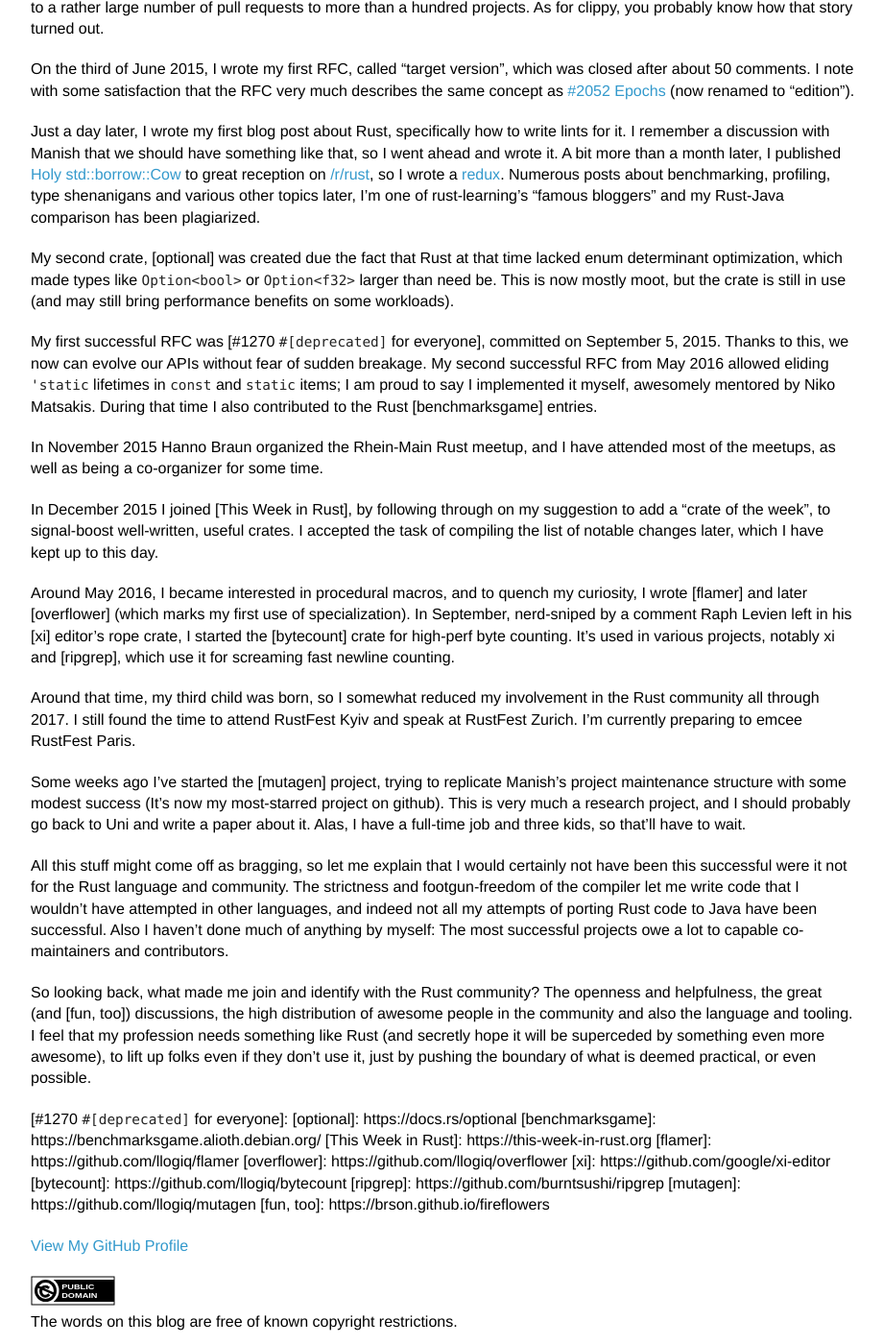
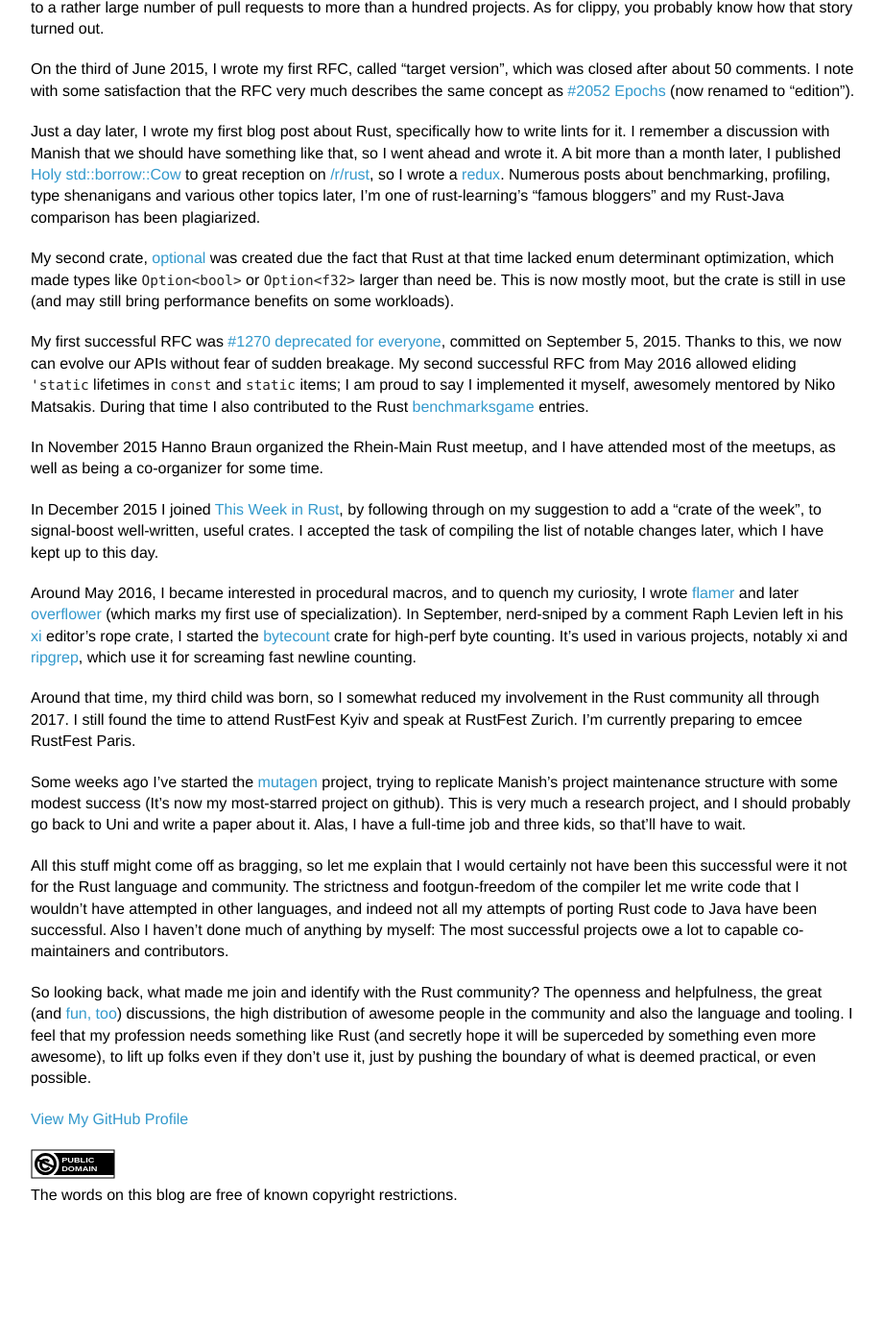
Before and after one commit to llogiq/llogiq.github.io, a Jekyll site: the page built from _posts/2018-05-15-story.md, in a window 1280 px wide and 1400 px high, scrolled down 652 px. Shown: the whole window at 96% size, without its empty margins (178-1098 px from the left). Built offline with Jekyll 4.4.1, drawn with Linux system fonts in a browser that asks for light colours; after the commit the page ends 1987 px from its top, so only the background shows below that.

Commit message:
fix links

```diff
--- a/_posts/2018-05-15-story.md
+++ b/_posts/2018-05-15-story.md
@@ -46,7 +46,7 @@ optimization, which made types like `Option<bool>` or `Option<f32>` larger than
 now mostly moot, but the crate is still in use (and may still bring performance benefits on some
 workloads).
 
-My first successful RFC was [#1270 `#[deprecated]` for everyone], committed on September 5, 2015.
+My first successful RFC was [#1270 deprecated for everyone], committed on September 5, 2015.
 Thanks to this, we now can evolve our APIs without fear of sudden breakage. My second successful
 RFC from May 2016 allowed eliding `'static` lifetimes in `const` and `static` items; I am proud to
 say I implemented it myself, awesomely mentored by Niko Matsakis. During that time I also
@@ -95,7 +95,7 @@ they don't use it, just by pushing the boundary of what is deemed practical, or
 [redux]: https://llogiq.github.io/2015/07/10/cow-redux.html
 [/r/rust]: https://reddit.com/r/rust
 [#2052 Epochs]: https://rust-lang.github.io/rfcs/2052-epochs.html
-[#1270 `#[deprecated]` for everyone]:
+[#1270 deprecated for everyone]: https://rust-lang.github.io/rfcs/1270-deprecation.html
 [optional]: https://docs.rs/optional
 [benchmarksgame]: https://benchmarksgame.alioth.debian.org/
 [This Week in Rust]: https://this-week-in-rust.org
```
